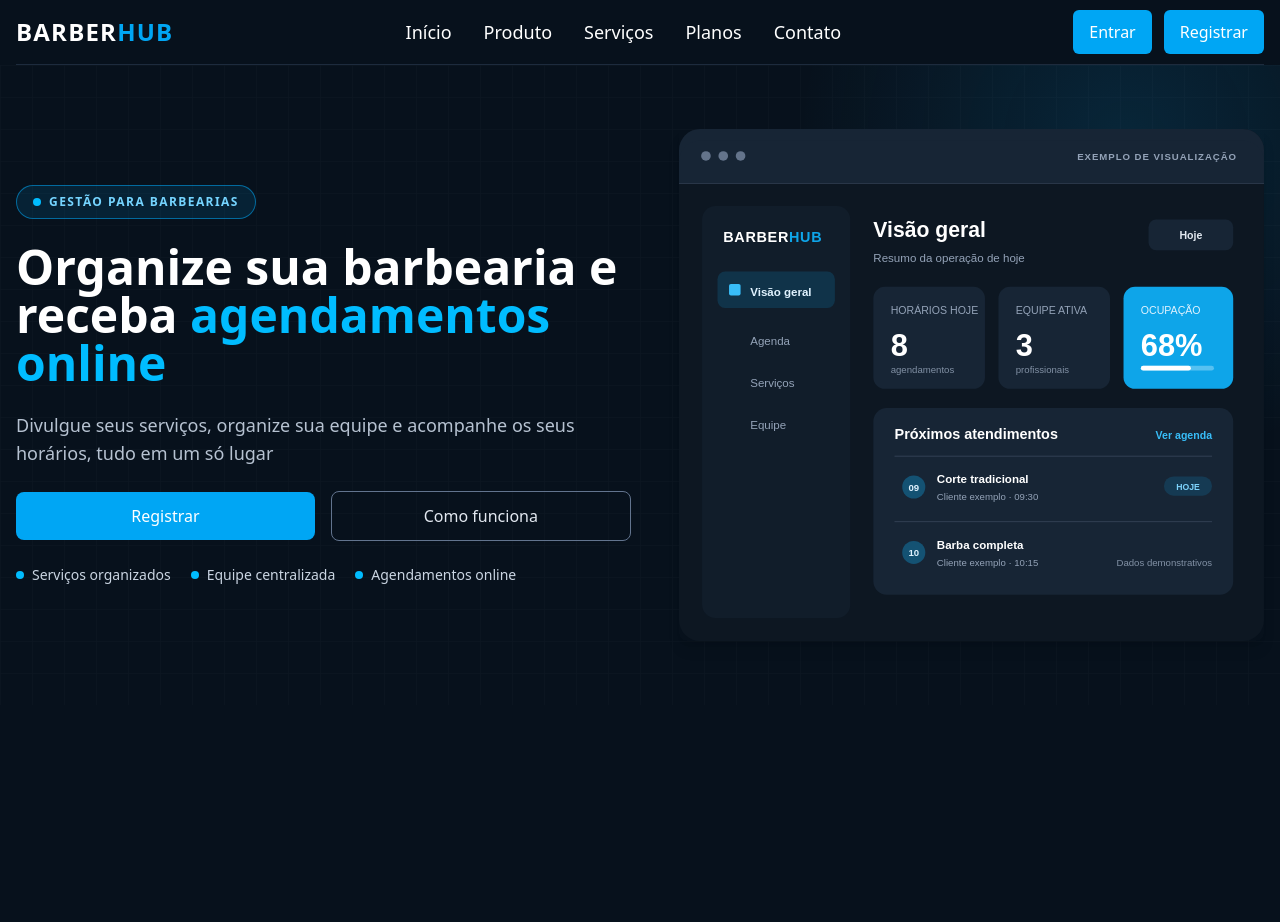
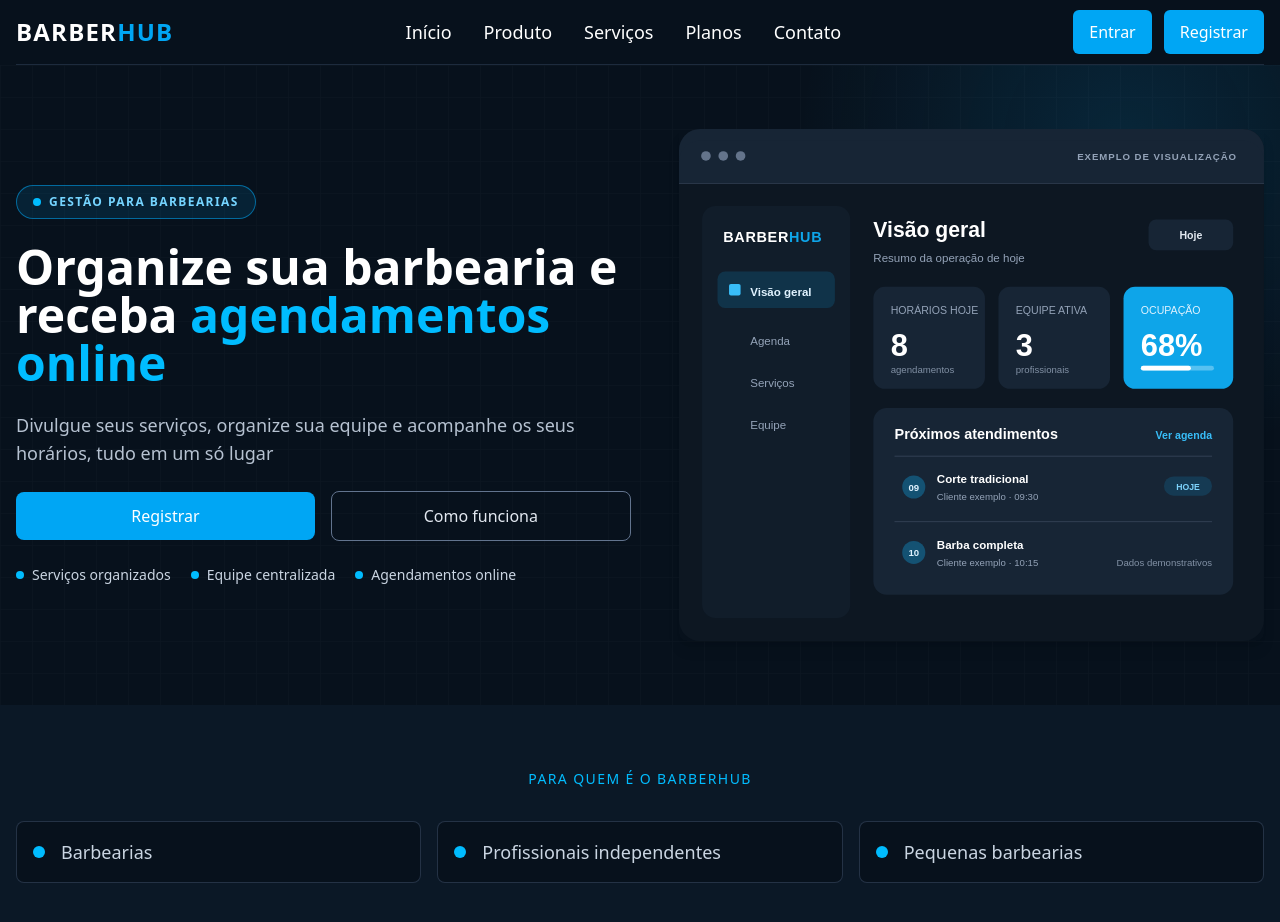
Before and after one commit to T-J-Labs/barberhub, a Next.js app in the folder frontend/: page / in a window 1280 px wide. Shown: the top 922 px of the page. Before the commit the page ends 800 px from the top, so only its background shows below. Built offline with nearby package versions, Linux system fonts and the light colour scheme.

Commit message:
feat(public-home): add audience section

```diff
--- a/frontend/src/app/(public)/page.tsx
+++ b/frontend/src/app/(public)/page.tsx
@@ -1,9 +1,13 @@
 import { HeroSection } from "@/features/public-home/components/HeroSection";
+import { AudienceSection } from "@/features/public-home/components/AudienceSection";
+//import { ProductSection } from "@/features/public-home/components/ProductSection";
 
 export default function Home() {
   return (
     <>
       <HeroSection />
+      <AudienceSection />
+      {/* <ProductSection /> */}
     </>
   );
 }
--- /dev/null
+++ b/frontend/src/features/public-home/components/AudienceSection.tsx
@@ -0,0 +1,31 @@
+import { Container } from "@/components/ui/Container"
+
+export function AudienceSection() {
+  return(
+    <section
+      id="audience"
+      className="relative isolate overflow-hidden bg-[#0B1826] py-12 sm:py-16"
+    >
+      <Container>
+        <div className="lg:flex lg:flex-col lg:items-center lg:text-center">
+          <h2 className="text-sky-400 font-medium text-sm tracking-widest">PARA QUEM É O BARBERHUB</h2>
+
+          <ul className="mt-8 text-lg text-slate-300 flex flex-col lg:w-full lg:flex-row gap-4">
+            <li className="flex flex-1 items-center gap-4 border border-slate-700/70 bg-[#07111C] rounded-lg p-4">
+              <span aria-hidden="true" className="size-3 shrink-0 rounded-full bg-sky-400" />
+              Barbearias
+            </li>
+            <li className="flex flex-1 items-center gap-4 border border-slate-700/70 bg-[#07111C] rounded-lg p-4">
+              <span aria-hidden="true" className="size-3 shrink-0 rounded-full bg-sky-400" />
+              Profissionais independentes
+            </li>
+            <li className="flex flex-1 items-center gap-4 border border-slate-700/70 bg-[#07111C] rounded-lg p-4">
+              <span aria-hidden="true" className="size-3 shrink-0 rounded-full bg-sky-400" />
+              Pequenas barbearias
+            </li>
+          </ul>
+        </div>
+      </Container>
+    </section>
+  )
+}
```
Also changed, not shown: frontend/src/features/public-home/components/ProductSection.tsx (added).
